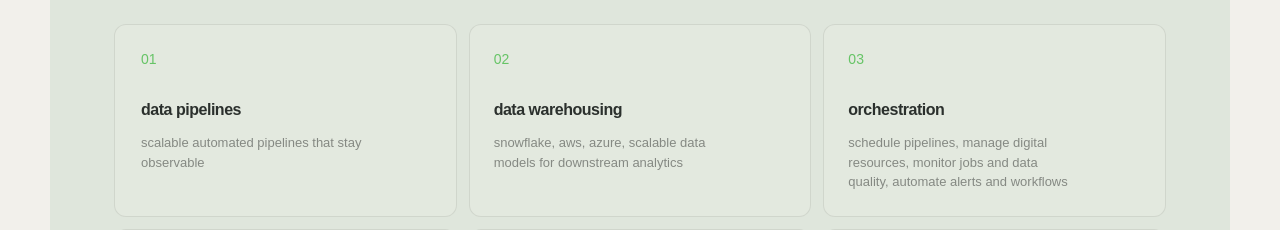
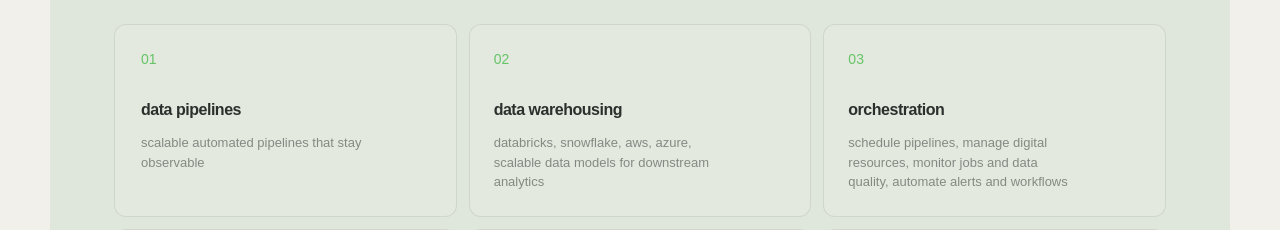
Before and after one commit to odhiambokevin/portfolio, a Next.js app in the folder frontend/: page / in a window 1280 px wide. Shown: the part 1620-1850 px from the top of the page. Built offline with nearby package versions, Linux system fonts and the light colour scheme; no server answers.

Commit message:
add skill item

```diff
--- a/frontend/data/skill.ts
+++ b/frontend/data/skill.ts
@@ -10,7 +10,7 @@ export const skillData: SkillType[] = [
     {
         id:2,
         title:'data warehousing',
-        description:'snowflake, aws, azure, scalable data models for downstream analytics',
+        description:'databricks, snowflake, aws, azure, scalable data models for downstream analytics',
     },
     {
         id:3,
```
